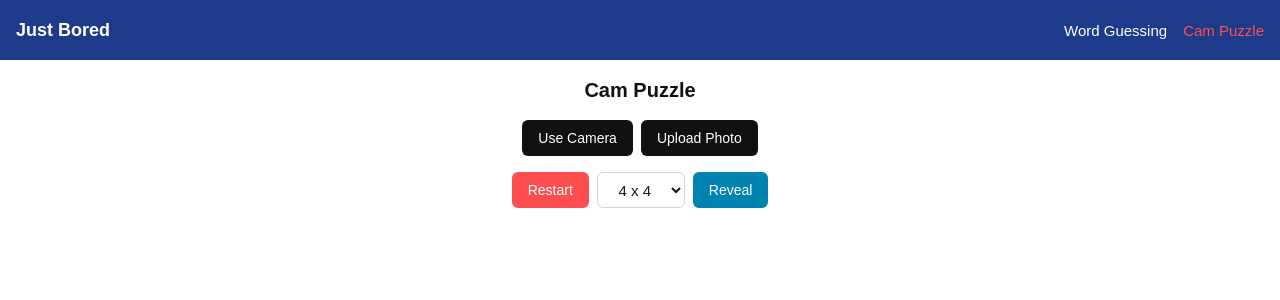
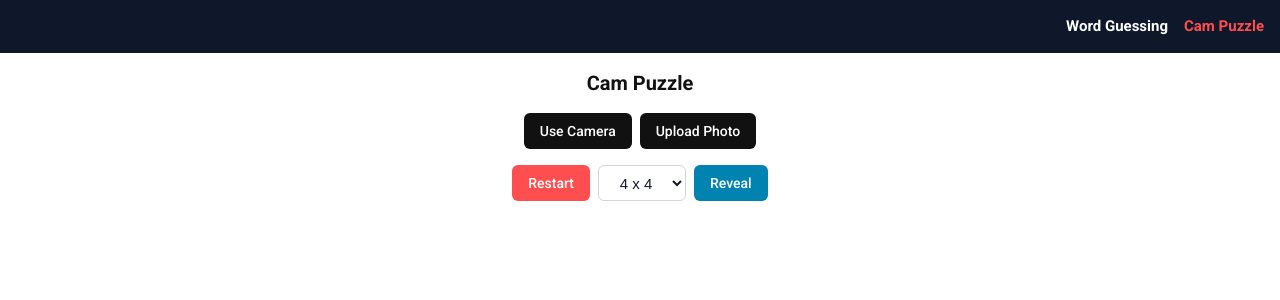
Before and after one commit to j0sephmerheb/bored-games, an Angular app: page /cam-puzzle in a window 1280 px wide. Shown: the top 300 px of the page. Built offline with nearby package versions, Linux system fonts and the light colour scheme.

Commit message:
20240524 - Bored Games

```diff
--- a/angular.json
+++ b/angular.json
@@ -3,7 +3,7 @@
   "version": 1,
   "newProjectRoot": "projects",
   "projects": {
-    "just-bored": {
+    "bored-games": {
       "projectType": "application",
       "schematics": {
         "@schematics/angular:component": {
@@ -17,7 +17,7 @@
         "build": {
           "builder": "@angular-devkit/build-angular:application",
           "options": {
-            "outputPath": "dist/just-bored",
+            "outputPath": "dist/bored-games",
             "index": "src/index.html",
             "browser": "src/main.ts",
             "polyfills": [
@@ -62,10 +62,10 @@
           "builder": "@angular-devkit/build-angular:dev-server",
           "configurations": {
             "production": {
-              "buildTarget": "just-bored:build:production"
+              "buildTarget": "bored-games:build:production"
             },
             "development": {
-              "buildTarget": "just-bored:build:development"
+              "buildTarget": "bored-games:build:development"
             }
           },
           "defaultConfiguration": "development"
@@ -73,7 +73,7 @@
         "extract-i18n": {
           "builder": "@angular-devkit/build-angular:extract-i18n",
           "options": {
-            "buildTarget": "just-bored:build"
+            "buildTarget": "bored-games:build"
           }
         },
         "test": {
--- a/index.html
+++ b/index.html
@@ -3,7 +3,7 @@
 <head>
     <meta charset="UTF-8">
     <meta name="viewport" content="width=device-width, initial-scale=1.0">
-    <title>Just Bored</title>
+    <title>Bored Games</title>
 </head>
 <body>
 
--- a/package.json
+++ b/package.json
@@ -1,5 +1,5 @@
 {
-  "name": "just-bored",
+  "name": "bored-games",
   "version": "0.0.0",
   "scripts": {
     "ng": "ng",
--- a/src/app/app.component.ts
+++ b/src/app/app.component.ts
@@ -10,5 +10,5 @@ import { HeaderComponent } from './components/header/header.component';
   styleUrl: './app.component.scss'
 })
 export class AppComponent {
-  title = 'Just Bored';
+  title = 'Bored Games';
 }
--- a/src/app/components/header/header.component.html
+++ b/src/app/components/header/header.component.html
@@ -1,12 +1,10 @@
-<header class="bg-blue-900 text-white">
-    <nav class="p-4 flex justify-between items-center">
-        <a routerLink="/home" class="text-lg font-semibold">
-            Just Bored
-        </a>
+<header class="bg-slate-900 text-white">
+    <nav class="p-4 flex justify-end items-center">
+        <!-- <a routerLink="/home" class="text-lg font-semibold">Bored Games</a> -->
 
         <ul class="flex space-x-4">
             @for (item of menuItems; track item.label) {
-                <li><a routerLink="{{ item.path }}" routerLinkActive="active-link" [routerLinkActiveOptions]="{exact: true}" class="font-medium hover:text-gray-200 ">{{ item.label }}</a></li>
+                <li><a routerLink="{{ item.path }}" routerLinkActive="active-link" [routerLinkActiveOptions]="{exact: true}" class="font-semibold hover:text-gray-200 ">{{ item.label }}</a></li>
             }
         </ul>
     </nav>
--- a/src/app/games/cam-puzzle/cam-puzzle.component.ts
+++ b/src/app/games/cam-puzzle/cam-puzzle.component.ts
@@ -39,12 +39,12 @@ export class CamPuzzleComponent implements AfterViewInit {
     const uploadButton = document.getElementById('uploadPhoto');
     uploadButton?.addEventListener('click', () =>
       this.uploadInputRef.nativeElement.click()
-    );
+  );
 
     const uploadInput = this.uploadInputRef.nativeElement;
     uploadInput.addEventListener('change', (e: any) =>
       this.handleFileUpload(e)
-    );
+  );
 
     const restartButton = document.getElementById('restart');
     restartButton?.addEventListener('click', () => this.createPuzzle(this.img));
@@ -184,7 +184,11 @@ export class CamPuzzleComponent implements AfterViewInit {
       this.firstSelectedPiece = clickedPiece;
       this.firstSelectedPiece.style.border = '2px solid lightblue';
     } else {
-      if (this.firstSelectedPiece !== clickedPiece) {
+      if (this.firstSelectedPiece === clickedPiece) {
+        // Deselect the piece if clicked again
+        this.firstSelectedPiece.style.border = 'none';
+        this.firstSelectedPiece = null;
+      } else {
         this.swapPieces(this.firstSelectedPiece, clickedPiece);
         this.firstSelectedPiece.style.border = 'none';
         this.firstSelectedPiece = null;
@@ -207,9 +211,9 @@ export class CamPuzzleComponent implements AfterViewInit {
   isPuzzleSolved() {
     return this.puzzlePieces.every((piece) => {
       const correctLeft =
-        parseInt(piece.dataset.x!) * parseInt(piece.style.width);
+      parseInt(piece.dataset.x!) * parseInt(piece.style.width);
       const correctTop =
-        parseInt(piece.dataset.y!) * parseInt(piece.style.height);
+      parseInt(piece.dataset.y!) * parseInt(piece.style.height);
       return (
         parseInt(piece.style.left) === correctLeft &&
         parseInt(piece.style.top) === correctTop
--- a/src/index.html
+++ b/src/index.html
@@ -3,7 +3,7 @@
 
 <head>
   <meta charset="utf-8">
-  <title>Just Bored</title>
+  <title>Bored Games</title>
   <base href="/">
   <meta name="viewport" content="width=device-width, initial-scale=1">
   <link rel="icon" type="image/x-icon" href="favicon.ico">
--- a/src/styles.scss
+++ b/src/styles.scss
@@ -1,7 +1,7 @@
 @import 'tailwindcss/base';
 @import 'tailwindcss/components';
 @import 'tailwindcss/utilities';
-
+@import url('https://fonts.googleapis.com/css2?family=Roboto:ital,wght@0,100;0,300;0,400;0,500;0,700;0,900;1,100;1,300;1,400;1,500;1,700;1,900&display=swap');
 
 html {
     height: 100%;
@@ -9,7 +9,7 @@ html {
 
 body {
     margin: 0;
-    font-family: sans-serif;
+    font-family: "Roboto", sans-serif;
     font-size: 15px;
     line-height: 1.4;
     background: #fff;
@@ -30,7 +30,6 @@ body {
 }
 
 .puzzlePiece {
-    border: 1px solid #000;
     box-sizing: border-box;
     position: absolute;
     cursor: pointer;
```
